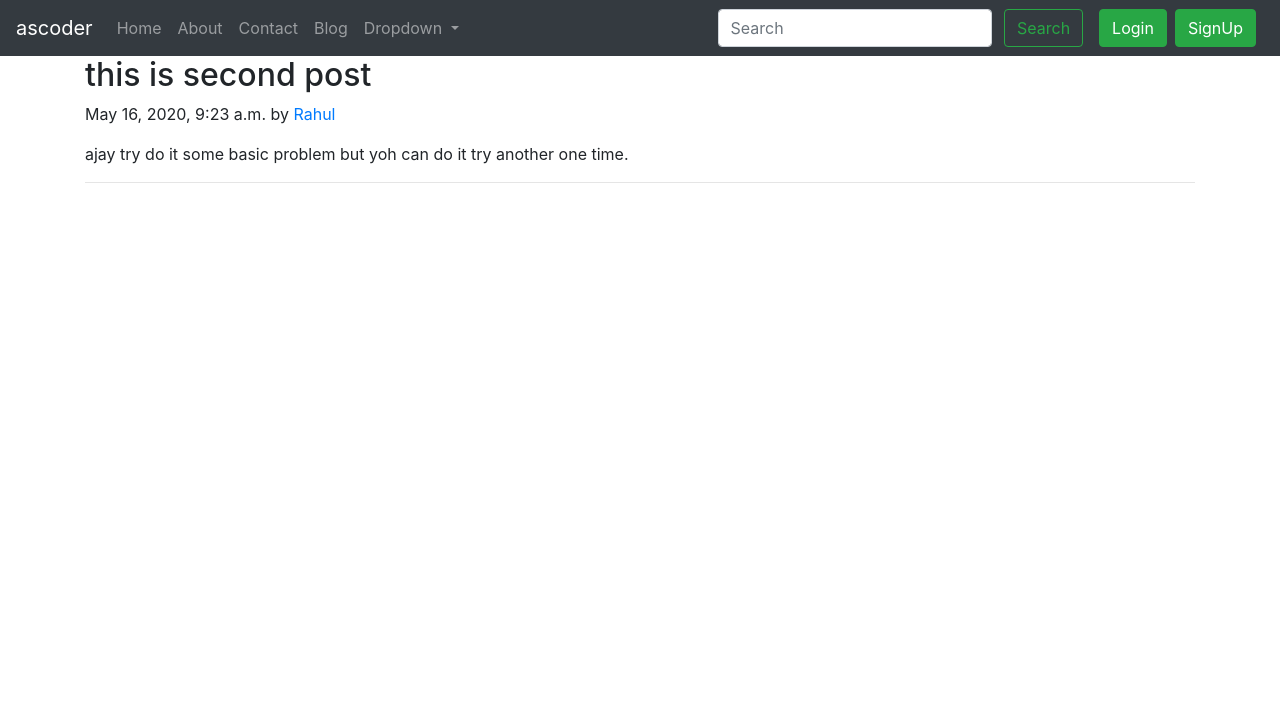
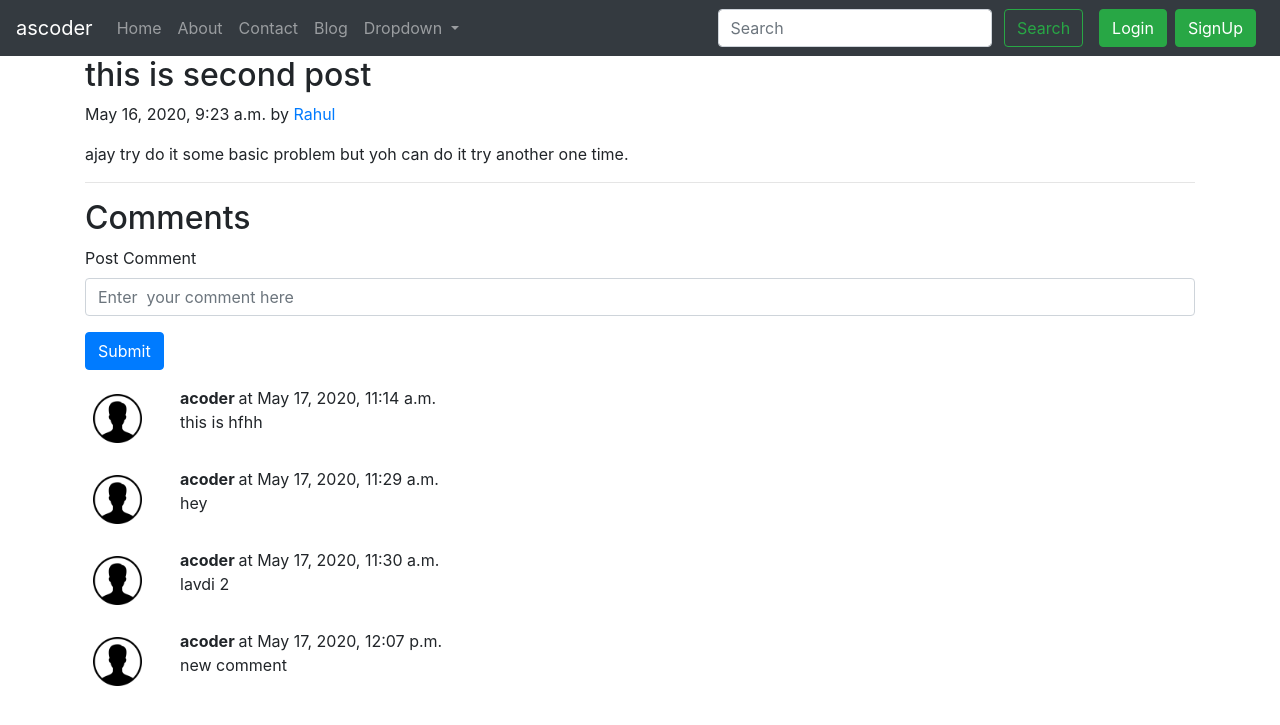
Before and after one commit to theajayrathod/ascoder, a Django app: a page that uses templates/blog/blogPost.html in a window 1280 px wide. Shown: the top 725 px of the page. Run offline with Django 3.2, Linux system fonts and the light colour scheme; data comes from the database, SQL or seed files in the repository; both versions use the stored data as it was after the commit; some libraries are stand-ins or nearby versions.

Commit message:
comment one part done

```diff
--- a/acoder/settings.py
+++ b/acoder/settings.py
@@ -123,6 +123,10 @@ USE_TZ = True
 
 STATIC_URL = '/static/'
 
+STATICFILES_DIRS = [
+    os.path.join(BASE_DIR, "static"),
+]
+
 MESSAGE_TAGS = {
     messages.ERROR: 'danger'
 }
--- a/blog/admin.py
+++ b/blog/admin.py
@@ -1,5 +1,5 @@
 from django.contrib import admin
-from .models import Post
+from .models import Post, BlogComment
 
 # Register your models here.
-admin.site.register(Post)
+admin.site.register((Post, BlogComment))
--- a/blog/models.py
+++ b/blog/models.py
@@ -1,4 +1,6 @@
 from django.db import models
+from django.contrib.auth.models import User
+from django.utils.timezone import now
 
 # Create your models here.
 
@@ -12,3 +14,14 @@ class Post(models.Model):
 
     def __str__(self):
         return  self.title  + 'by' + self.author
+
+class BlogComment(models.Model):
+    sno = models.AutoField(primary_key = True)
+    comment = models.TextField()
+    user = models.ForeignKey(User, on_delete = models.CASCADE)
+    post = models.ForeignKey(Post, on_delete = models.CASCADE)
+    parent = models.ForeignKey('self', on_delete = models.CASCADE, null = True)
+    timeStamp = models.DateTimeField(default = now)
+
+    def __str__(self):
+        return self.comment[0:13] + "... " + "by " + self.user.username
--- a/blog/urls.py
+++ b/blog/urls.py
@@ -3,7 +3,10 @@ from django.urls import path, include
 from . import views
 
 urlpatterns = [
+    #Api to post comment
+    path('postComment', views.postComment, name= "postComment"),
     path('', views.blogHome, name='blogHome'),
     path('<str:slug>', views.blogPost, name='blogPost'),
 
+
 ]
--- a/blog/views.py
+++ b/blog/views.py
@@ -1,5 +1,6 @@
-from django.shortcuts import render, HttpResponse
+from django.shortcuts import render, HttpResponse, redirect
 from blog.models import *
+from django.contrib import messages
 
 # Create your views here.
 def blogHome(request):
@@ -10,5 +11,19 @@ def blogHome(request):
 
 def blogPost(request, slug):
     post = Post.objects.filter(slug =slug).first()
-    context = {'post':post}
+    comments = BlogComment.objects.filter(post = post)
+    context = {'post':post, 'comments':comments}
     return render(request, "blog/blogPost.html", context)
+
+def postComment(request):
+    if request.method == 'POST':
+        comment = request.POST.get("comment")
+        user = request.user
+        postSno = request.POST.get("postSno")
+        post = Post.objects.get(sno = postSno)
+
+        comment = BlogComment(comment = comment, user = user, post = post)
+        comment.save()
+        messages.success(request, "Your comment has been successfully")
+
+    return redirect(f'/blog/{post.slug}')
--- a/templates/blog/blogPost.html
+++ b/templates/blog/blogPost.html
@@ -4,10 +4,35 @@
 
 {% block body %}
 <div class="container">
-        <h2 class="blog-post-title">{{post.title}}</h2>
-        <p class="blog-post-meta">{{post.timeStamp}} by <a href="/about">{{post.author}}</a></p>
+    <h2 class="blog-post-title">{{post.title}}</h2>
+    <p class="blog-post-meta">{{post.timeStamp}} by <a href="/about">{{post.author}}</a></p>
+    <p>{{post.content}}</p>
+    <hr>
+</div>
+<div class="container">
+    <h2>Comments</h2>
+    <form action="/blog/postComment" method="POST">
+        {% csrf_token %}
+        <div class="form-group">
+            <label for="exampleInputEmail1">Post Comment</label>
+            <input type="text" class="form-control" name="comment"
+                id="exampleInputEmail1" aria-describedby="emailHelp" placeholder="Enter  your comment here">
+        </div>
+        <input type="hidden" name="postSno" value="{{post.sno}}">
+        <button type="submit" class="btn btn-primary">Submit</button>
+    </form>
+    {% for comment  in comments %}
 
-        <p>{{post.content}}</p>
-        <hr>
-      </div>
+    <div class="row my-3">
+        <div class="col-md-1">
+        <img class = "rounded mx-auto d-block w-100 p-2" src="/static/images/user.png" alt="">
+        </div>
+        <div class="col-md-11">
+        <b> {{comment.user.username}} </b> at {{comment.timeStamp}}
+        <div>{{comment.comment}}</div>
+        </div>
+    </div>
+    {% endfor %}
+
+</div>
 {% endblock body %}
```
Also changed, not shown: blog/migrations/0003_blogcomment.py (added), db.sqlite3, static/images/user.png (added), static/img.html (added).
